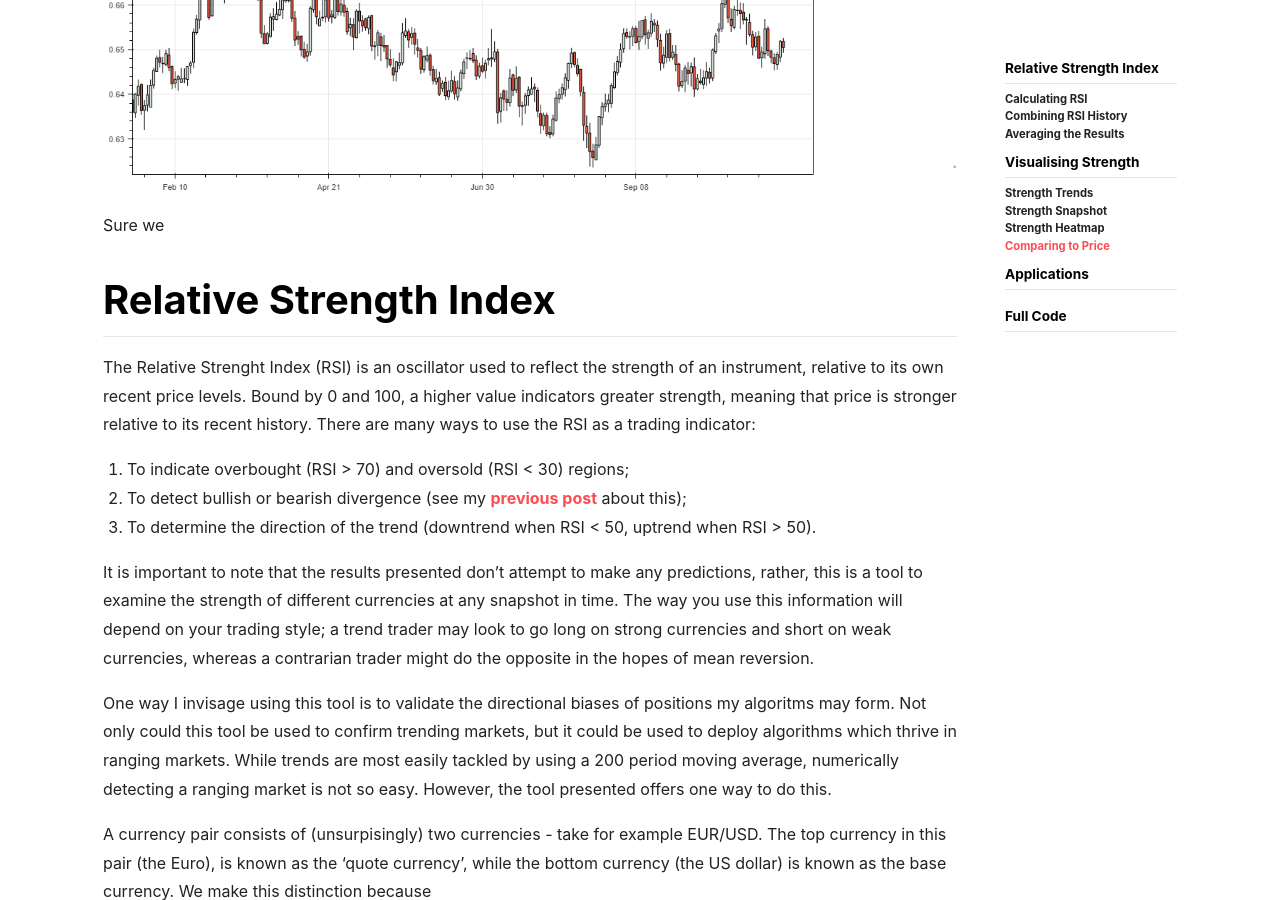
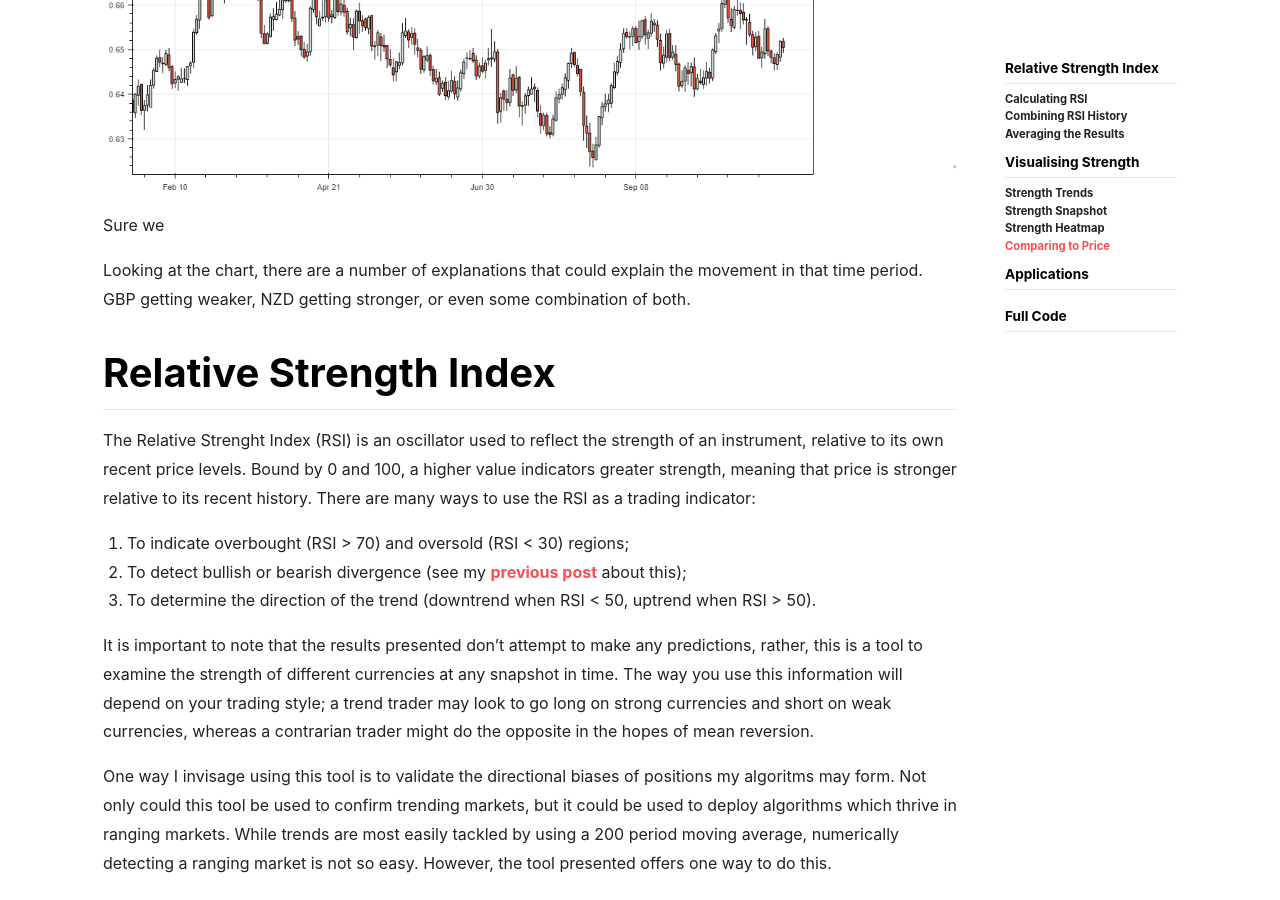
Before and after one commit to kieran-mackle/AutoTrader, a Jekyll site: the page built from content/_posts/2025-12-06-comparing-strengths.md, in a window 1280 px wide and 900 px high, scrolled down 597 px. Built offline with Jekyll 4.4.1, drawn with Linux system fonts in a browser that asks for light colours; nearby versions of some CDN libraries.

Commit message:
docs: added comment

```diff
--- a/content/_posts/2025-12-06-comparing-strengths.md
+++ b/content/_posts/2025-12-06-comparing-strengths.md
@@ -20,6 +20,10 @@ Risk management by portfolio exposure
 
 
 Sure we
+
+Looking at the chart, there are a number of explanations that could explain the movement in that time period.
+GBP getting weaker, NZD getting stronger, or even some combination of both.
+
 
 
 
@@ -281,6 +285,7 @@ markets.
 
 
 
+
 # Full Code
 
 Note that you will need an account with Oanda, and will need to have set up your API key in the
```
